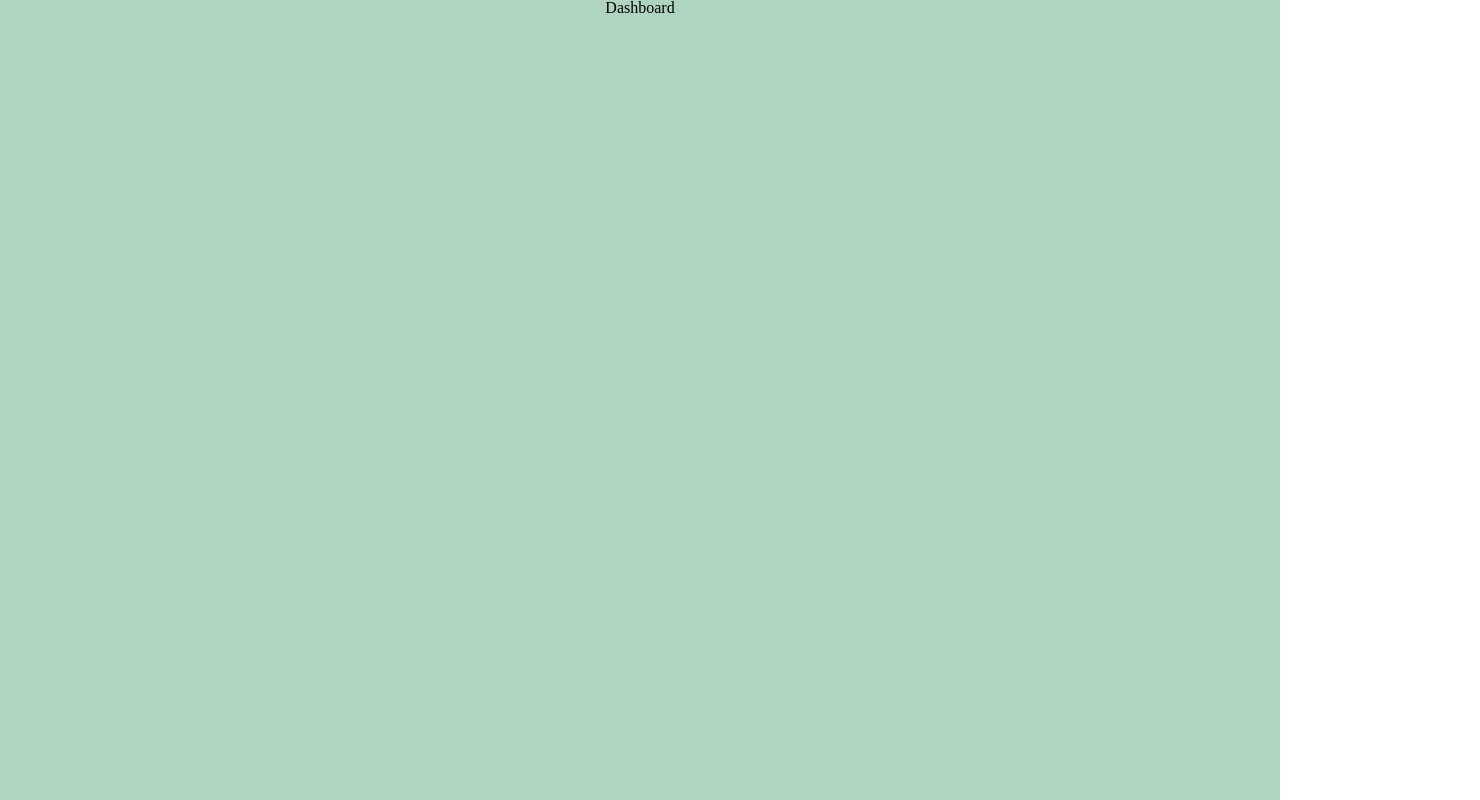
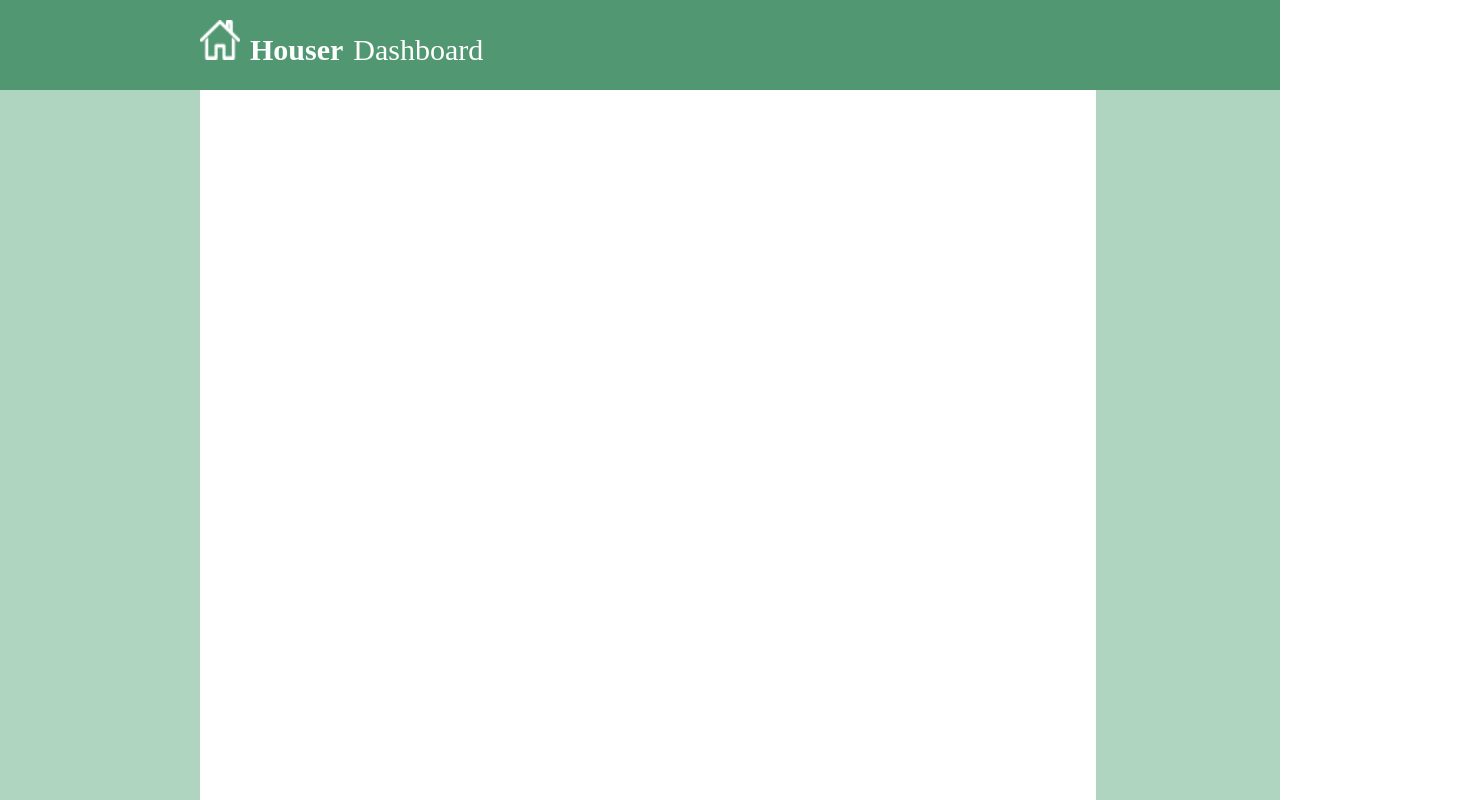
Before and after one commit to spencermrobinson/async-sim-2, a React (Create React App) app: page /#/dashboard in a window 1280 px wide. Shown: the top 800 px of the page, 1480 px wide, since content can reach past the window. Built offline with nearby package versions, Linux system fonts and the light colour scheme.

Commit message:
'working on header. need to do the logout'

```diff
--- /dev/null
+++ b/src/components/Dashboard/Dashboard.css
@@ -0,0 +1,7 @@
+.white_container {
+    width: 70vw;
+    height: 100vh;
+    background: white;
+    position: relative;
+    left: 200px;
+}
--- a/src/components/Dashboard/Dashboard.js
+++ b/src/components/Dashboard/Dashboard.js
@@ -1,4 +1,6 @@
 import React, { Component } from 'react';
+import Header from '../Header/Header.js';
+import './Dashboard.css';
 
 class Dashboard extends Component{
     constructor(){
@@ -9,7 +11,8 @@ class Dashboard extends Component{
     render(){
         return(
             <div>
-            <h1>Dashboard</h1>
+                <Header/>
+                <div className="white_container"></div>
             </div>
         )
     }
--- /dev/null
+++ b/src/components/Header/Header.css
@@ -0,0 +1,32 @@
+.header_outer {
+    background: #519872;
+    height: 90px;
+    width: 100vw;
+
+}
+
+.header_logo {
+    height: 40px;
+    width: 40px;
+
+}
+
+.logo_box {
+    position: relative;
+    top: 20px;
+    left: 200px;
+}
+
+.houser_text {
+    color: white;
+    font-size: 30px;
+    font-weight: 700;
+    margin: 10px;
+}
+
+.dash_text {
+    color: white;
+    font-size: 30px;
+    font-weight: 400;
+
+}
--- /dev/null
+++ b/src/components/Header/Header.js
@@ -0,0 +1,23 @@
+import React from 'react';
+import './Header.css';
+import logo from '../assets/header_logo.png';
+
+export default function Header(){
+    return(
+        <div>
+         <div className="header_outer">
+         <section className="logo_box">
+         <img src={logo} alt="logo" className="header_logo"/>
+         <span className="houser_text"
+         >Houser</span>
+         <span className="dash_text"
+         >Dashboard</span>
+         </section>
+         <section>
+
+         </section>
+
+        </div>
+        </div>
+    )
+}
```
